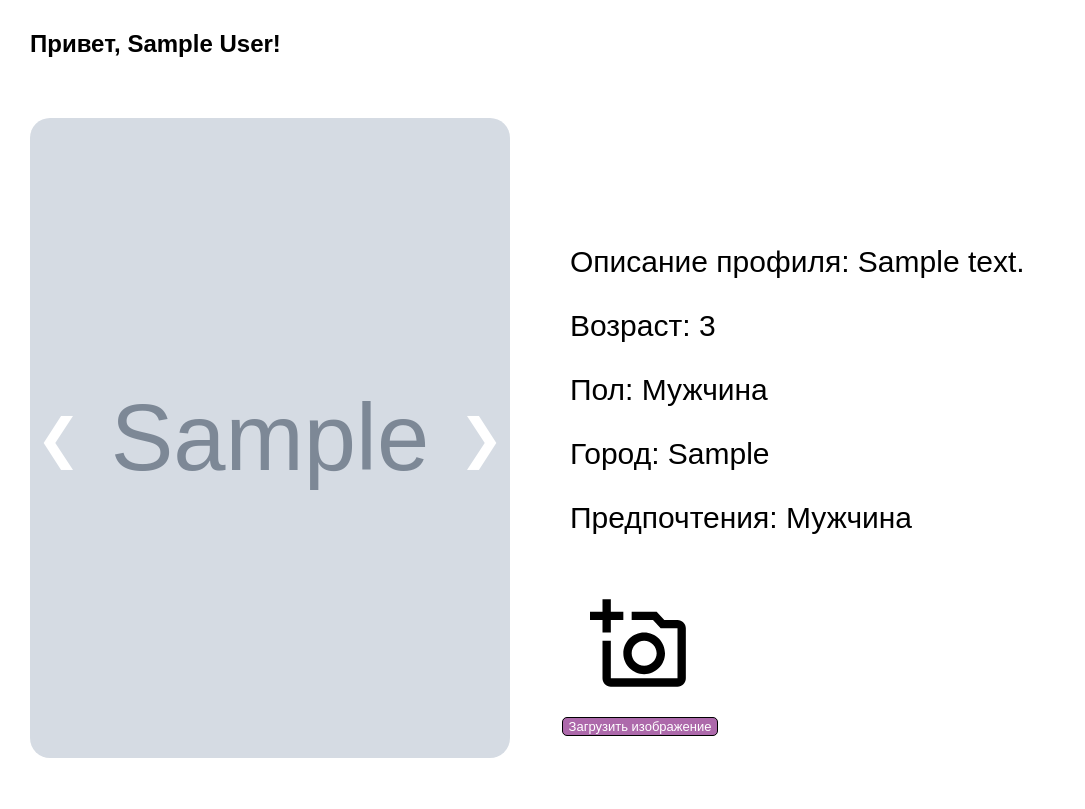
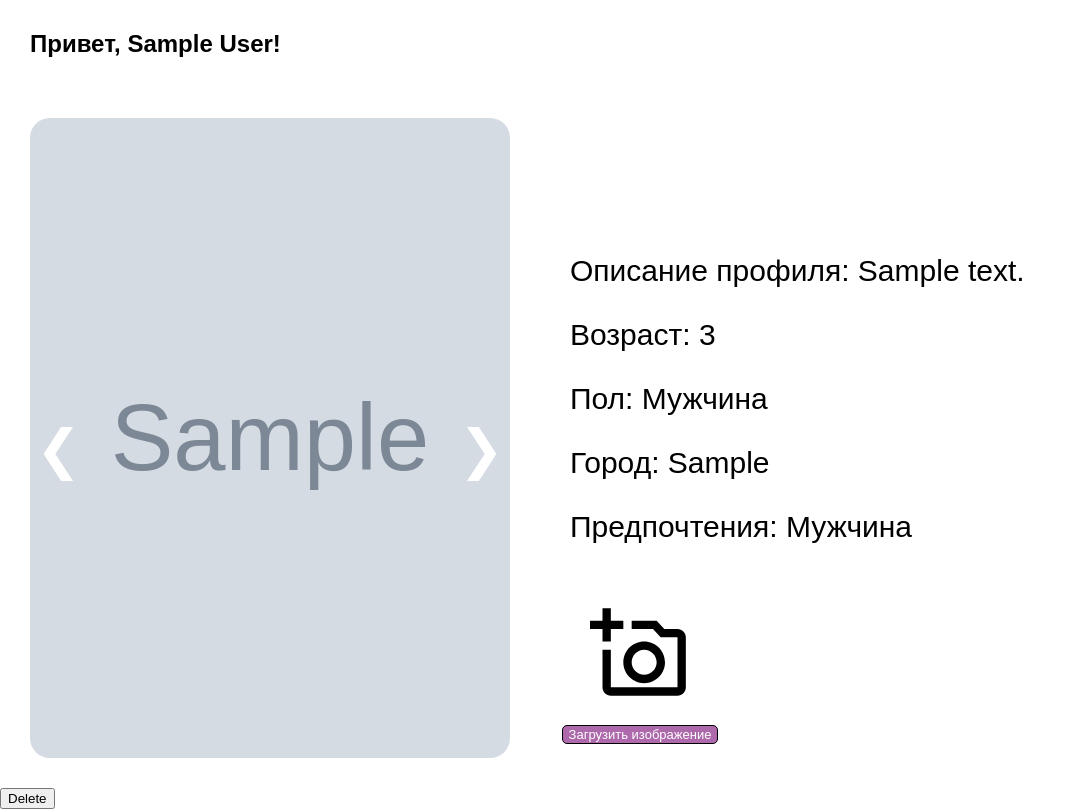
Before and after one commit to chimchimster/hearty, a Django app: page /profile/1/ in a window 1280 px wide. Shown: the part 75-884 px from the top of the page, without its empty margins (0-1085 px from the left). Before the commit the page ends 833 px from the top, so only its background shows below. Run offline with Django 4.2, Linux system fonts and the light colour scheme; tables that the repository leaves empty hold one stand-in row (values such as "Sample post"); grey boxes marked "Sample" are stand-in pictures; parts of the project's set-up code (start-up, migrations or seed data) failed here and were passed over; some web fonts are replaced.

Commit message:
add delete image view

```diff
--- a/hearty/profiles/templates/profile/detail.html
+++ b/hearty/profiles/templates/profile/detail.html
@@ -18,6 +18,11 @@
                 {% with image=profile.images.all %}
                     {% for img in image %}
                         <img class="image-slides" src="{{ img.image.url }}">
+                        <form class="delete-image-form" method="POST" action="{% url 'profiles:delete_image' %}">
+                                {% csrf_token %}
+                                <input type="hidden" name="image_id" value="{{ img.id }}">
+                                <button type="submit" class="delete-image-button">Delete</button>
+                        </form>
                     {% endfor %}
                 {% endwith %}
                 <button id="display-left">&#10094;</button>
--- a/hearty/profiles/urls.py
+++ b/hearty/profiles/urls.py
@@ -1,9 +1,10 @@
 from django.urls import path
-from .views import ProfileView, UploadImageView
+from .views import ProfileView, UploadImageView, DeleteImageView
 
 app_name = 'profiles'
 
 urlpatterns = [
     path('<int:pk>/', ProfileView.as_view(), name='profile_view'),
     path('upload_image/', UploadImageView.as_view(), name='upload_image'),
+    path('delete_image/', DeleteImageView.as_view(), name='delete_image'),
 ]
--- a/hearty/profiles/views.py
+++ b/hearty/profiles/views.py
@@ -36,4 +36,12 @@ class UploadImageView(CreateView):
 
 
 class DeleteImageView(View):
-    pass
+    def post(self, request, *args, **kwargs):
+        image_id = request.POST.get('image_id')
+
+        try:
+            image = Images.objects.get(id=image_id)
+            image.delete()
+            return redirect('profiles:profile_view', pk=request.user.pk)
+        except Images.DoesNotExist:
+            return HttpResponse('Image does not exist.')
```
